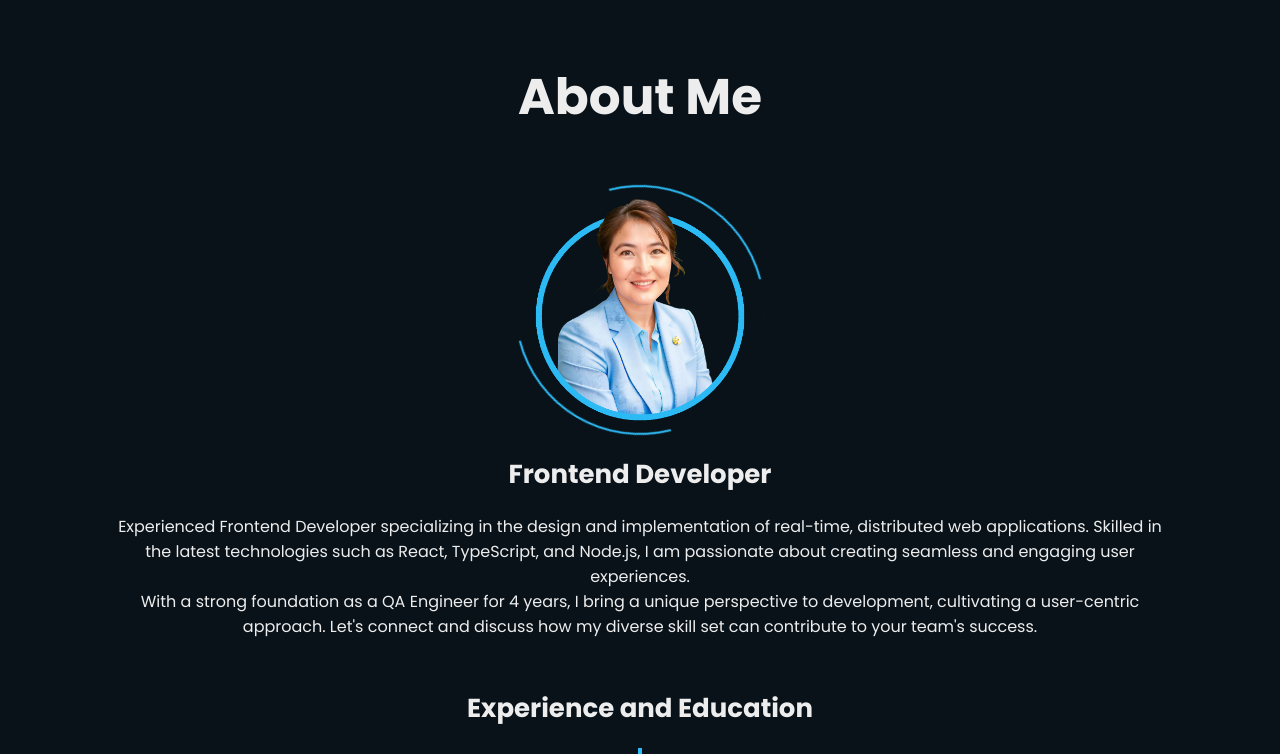
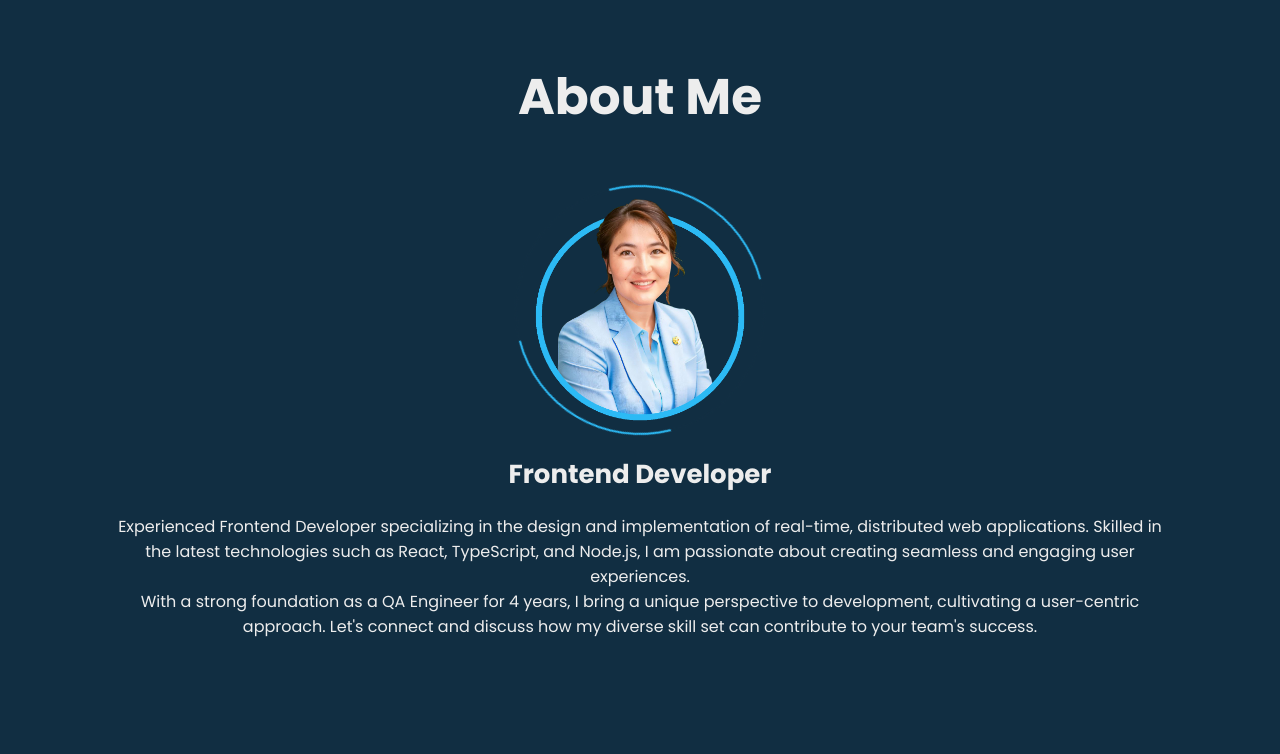
Before and after one commit to danaTealbook/danaTealbook.github.io, a React (Create React App) app: page / in a window 1280 px wide. Shown: the part 840-1594 px from the top of the page. Built offline with nearby package versions, Linux system fonts and the light colour scheme.

Commit message:
changed about page's background

```diff
--- a/public/style.css
+++ b/public/style.css
@@ -281,7 +281,7 @@ section {
   align-items: center;
   flex-direction: column;
   gap: 2rem;
-  /* background: var(--second-bg-color); */
+  background: var(--secondary-bg-color);
   padding-bottom: 6rem;
 }
 
@@ -316,8 +316,8 @@ section {
   width: 100%;
   height: 100%;
   border-radius: 50%;
-  border-top: 0.2rem solid var(--bg-color);
-  border-bottom: 0.2rem solid var(--bg-color);
+  border-top: 0.2rem solid var(--secondary-bg-color);
+  border-bottom: 0.2rem solid var(--secondary-bg-color);
   border-left: 0.2rem solid var(--highlight-color);
   border-right: 0.2rem solid var(--highlight-color);
   animation: aboutSpinner 8s linear infinite;
@@ -334,6 +334,10 @@ section {
 .about-content p {
   font-size: 1.6rem;
   margin: 2rem 0 3rem;
+}
+
+.marginTop {
+  margin-top: 6rem;
 }
 
 .experience-icon {
--- a/src/components/AboutMe.js
+++ b/src/components/AboutMe.js
@@ -35,7 +35,7 @@ export default function AboutMe() {
         </div>
       </SlideEffect>
 
-      <h3 className="subheading">Experience and Education</h3>
+      <h3 className="subheading marginTop">Experience and Education</h3>
       <WorkExperience />
     </section>
   );
```
